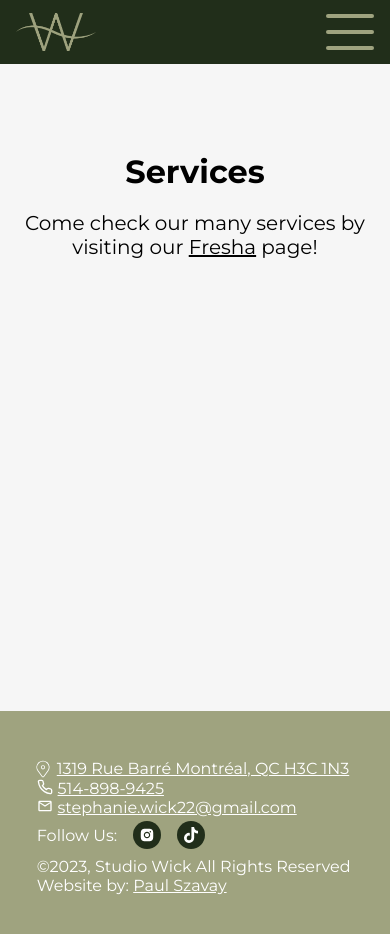
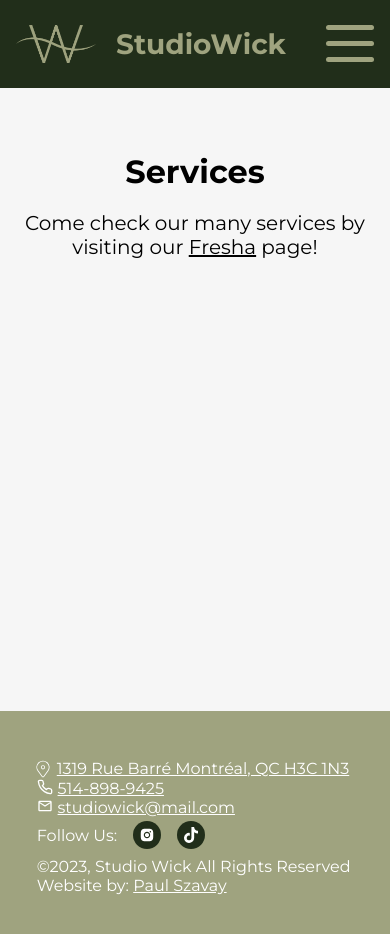
Before and after one commit to PaulSzavay/Studio-Wick, a React (Create React App) app: page /services in a window 390 px wide. Shown: the top 934 px of the page. Built offline with nearby package versions, Linux system fonts and the light colour scheme; a web font is replaced by a local one.

Commit message:
title added to header on mobile

```diff
--- a/src/Footer.js
+++ b/src/Footer.js
@@ -33,11 +33,11 @@ const Footer = () => {
                 <Email>514-898-9425</Email>
               </IconPDiv>
               <IconPDiv>
-                <ReactIcons href="mailto:stephanie.wick22@gmail.com">
+                <ReactIcons href="mailto:studiowick@mail.com">
                   <MdOutlineMailOutline />
                 </ReactIcons>
-                <Email href="mailto:stephanie.wick22@gmail.com">
-                  stephanie.wick22@gmail.com
+                <Email href="mailto:studiowick@mail.com">
+                  studiowick@mail.com
                 </Email>
               </IconPDiv>
             </Contact>
--- a/src/Header/Header.js
+++ b/src/Header/Header.js
@@ -29,6 +29,9 @@ const Header = () => {
                 <MediaQuery minWidth={1001}>
                     <Home2 to="/"><Image2 src={LogoImage2}/></Home2>
                 </MediaQuery>
+                <MediaQuery maxWidth={1000}>
+                    <Title>StudioWick</Title>
+                </MediaQuery>
                 <Burger open={open} changeOpenValue={changeOpenValue}/>
         </Top>
         </>
@@ -52,6 +55,11 @@ z-index: 50;
 
 `
 
+const Title = styled.h1`
+padding-right: 1.25rem;
+font-size: 1.75rem;
+color:#9FA37F;
+`
 
 
 const Image = styled.img`
```
